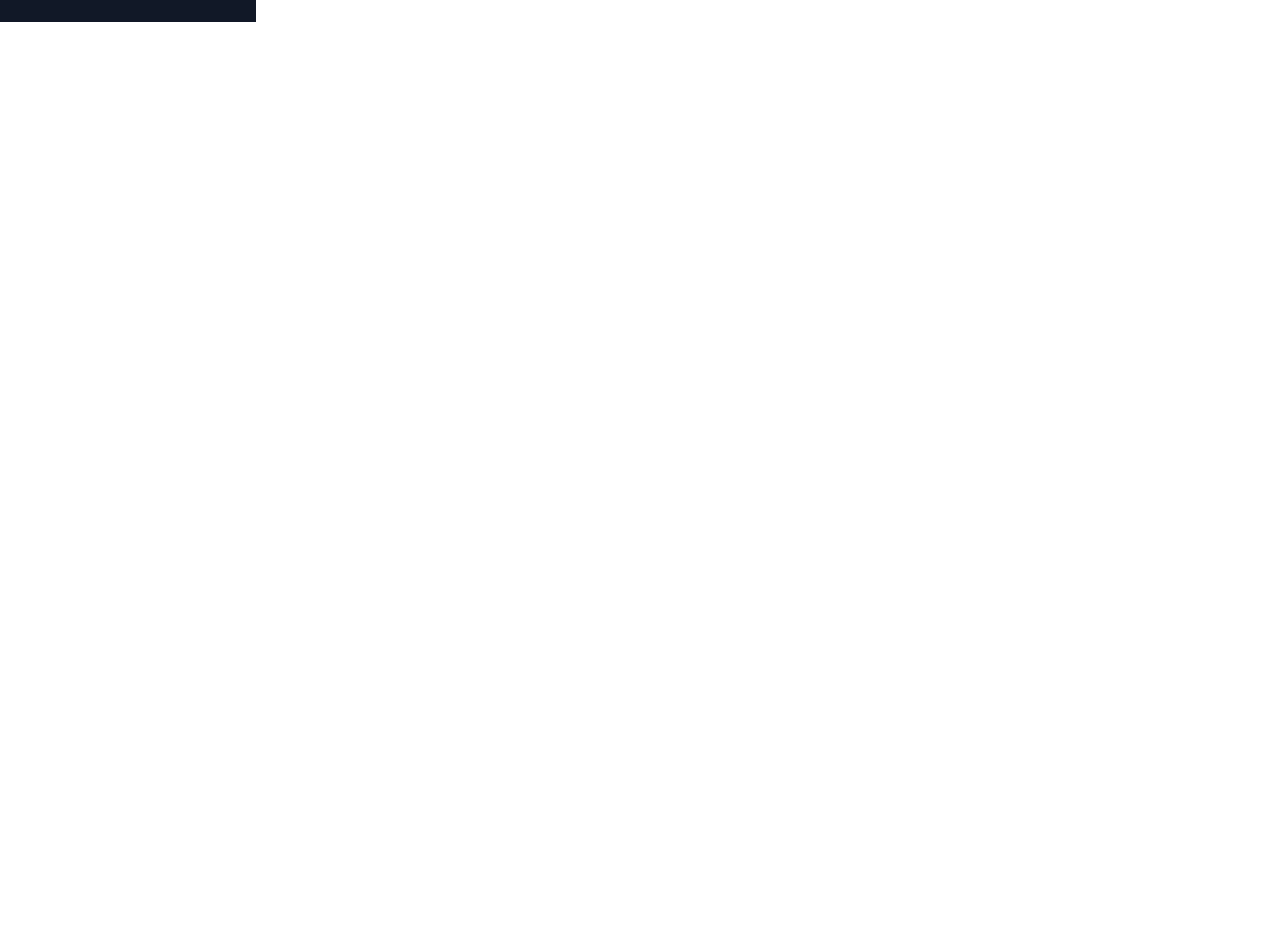
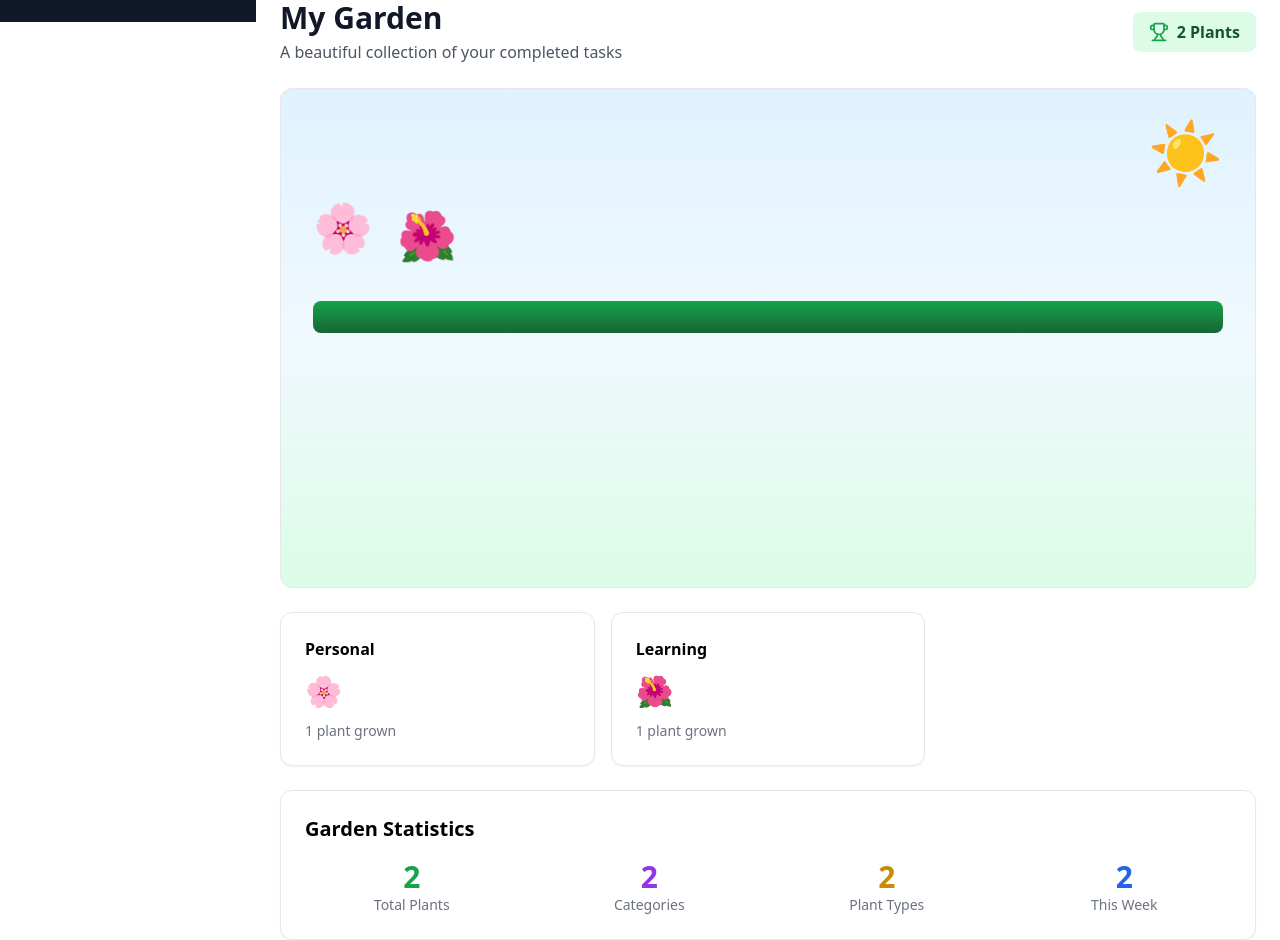
Before and after one commit to EmilyAD/Task-Manager, a React (Vite) app: page /tasks in a window 1280 px wide. Shown: the part 778-1718 px from the top of the page. Before the commit the page ends 800 px from the top, so only its background shows below. Built offline with nearby package versions, Linux system fonts and the light colour scheme.

Commit message:
Add My Garden section that visualizes completed tasks as plants

```diff
--- a/src/pages/AllTasks.jsx
+++ b/src/pages/AllTasks.jsx
@@ -2,10 +2,18 @@ import { useState, useMemo } from "react";
 import { useApp } from "../context/AppContext";
 import TaskCard from "../components/TaskCard";
 import { Search } from "lucide-react";
+import { Sprout, Trophy } from "lucide-react";
 
 export default function AllTasks() {
 
   const { tasks, completeTask } = useApp();
+const completedTasks = tasks.filter(t => t.completed);
+
+const plantsByCategory = completedTasks.reduce((acc, task) => {
+  if (!acc[task.category]) acc[task.category] = [];
+  acc[task.category].push(task);
+  return acc;
+}, {});
 
   const [searchQuery, setSearchQuery] = useState("");
   const [filter, setFilter] = useState("all");
@@ -162,7 +170,126 @@ export default function AllTasks() {
         ))}
 
       </div>
+{/* MY GARDEN */}
+<div className="max-w-7xl mx-auto space-y-6 mt-16">
+
+  <div className="flex items-center justify-between">
+
+    <div>
+      <h1 className="text-3xl font-bold text-gray-900">
+        My Garden
+      </h1>
+
+      <p className="text-gray-600 mt-1">
+        A beautiful collection of your completed tasks
+      </p>
+    </div>
+
+    <div className="flex items-center gap-2 px-4 py-2 bg-green-100 rounded-lg">
+      <Trophy className="w-5 h-5 text-green-600"/>
+      <span className="font-semibold text-green-900">
+        {completedTasks.length} Plants
+      </span>
+    </div>
+
+  </div>
+
+
+  {/* Garden field */}
+  <div className="bg-gradient-to-b from-sky-100 via-sky-50 to-green-100 rounded-xl p-8 border min-h-[500px]">
+
+    <div className="text-right mb-8 text-6xl">
+      ☀️
+    </div>
+
+    <div className="flex gap-6 flex-wrap mb-10">
+
+      {completedTasks.map((task,index)=>(
+        <div
+          key={task.id}
+          className="text-5xl animate-bounce"
+          style={{animationDelay:`${index*0.2}s`}}
+        >
+          {task.plantType}
+        </div>
+      ))}
 
     </div>
+
+    <div className="h-8 bg-gradient-to-b from-green-600 to-green-800 rounded-lg"></div>
+
+  </div>
+
+
+  {/* Category cards */}
+  <div className="grid md:grid-cols-2 lg:grid-cols-3 gap-4">
+
+    {Object.entries(plantsByCategory).map(([category,plants])=>(
+      <div key={category} className="bg-white rounded-xl p-6 shadow-sm border">
+
+        <h3 className="font-semibold mb-3">
+          {category}
+        </h3>
+
+        <div className="flex gap-2 mb-3 text-3xl">
+          {plants.map(p=>(
+            <span key={p.id}>{p.plantType}</span>
+          ))}
+        </div>
+
+        <p className="text-sm text-gray-500">
+          {plants.length} plant grown
+        </p>
+
+      </div>
+    ))}
+
+  </div>
+
+
+  {/* Garden stats */}
+  <div className="bg-white rounded-xl p-6 shadow-sm border">
+
+    <h2 className="text-xl font-bold mb-4">
+      Garden Statistics
+    </h2>
+
+    <div className="grid grid-cols-2 md:grid-cols-4 gap-6 text-center">
+
+      <div>
+        <p className="text-3xl font-bold text-green-600">
+          {completedTasks.length}
+        </p>
+        <p className="text-sm text-gray-500">Total Plants</p>
+      </div>
+
+      <div>
+        <p className="text-3xl font-bold text-purple-600">
+          {Object.keys(plantsByCategory).length}
+        </p>
+        <p className="text-sm text-gray-500">Categories</p>
+      </div>
+
+      <div>
+        <p className="text-3xl font-bold text-yellow-600">
+          {new Set(completedTasks.map(t=>t.plantType)).size}
+        </p>
+        <p className="text-sm text-gray-500">Plant Types</p>
+      </div>
+
+      <div>
+        <p className="text-3xl font-bold text-blue-600">
+          {completedTasks.length}
+        </p>
+        <p className="text-sm text-gray-500">This Week</p>
+      </div>
+
+    </div>
+
+  </div>
+
+</div>
+    </div>
+
   );
 }
```
